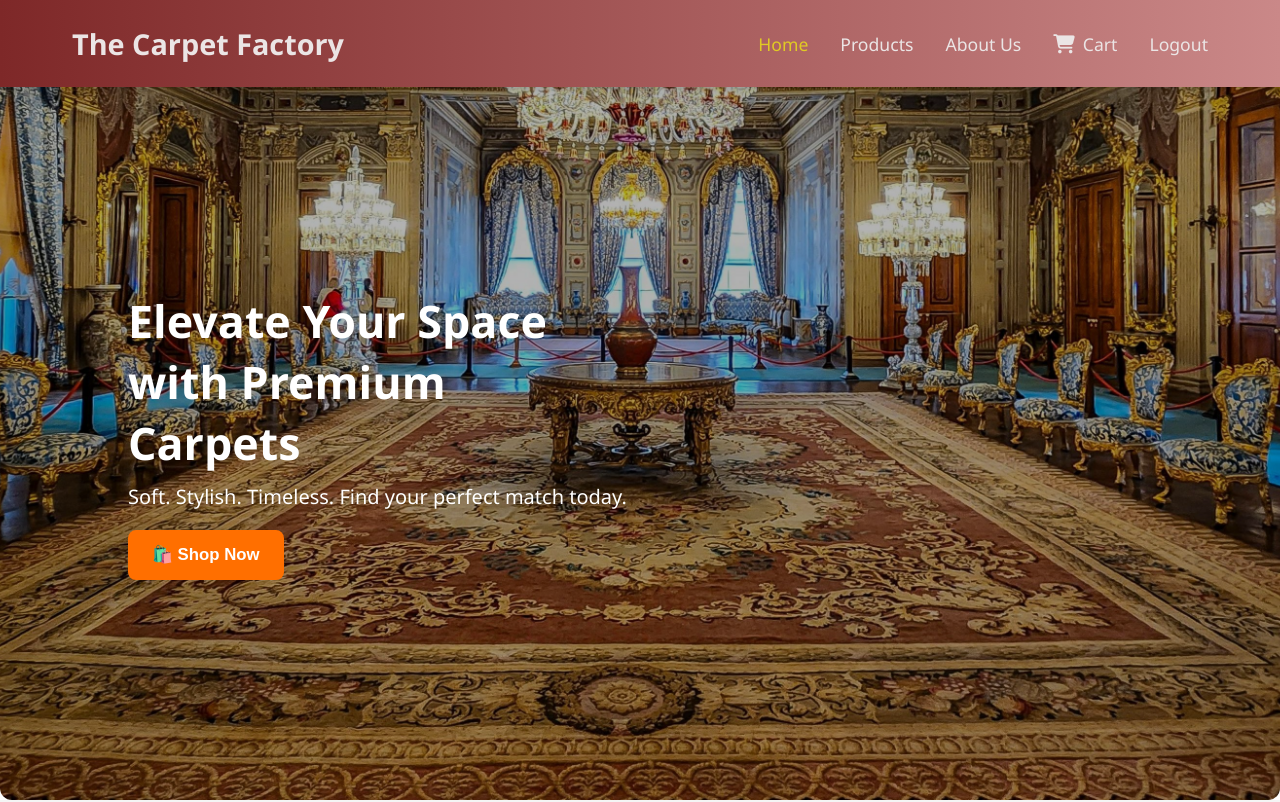
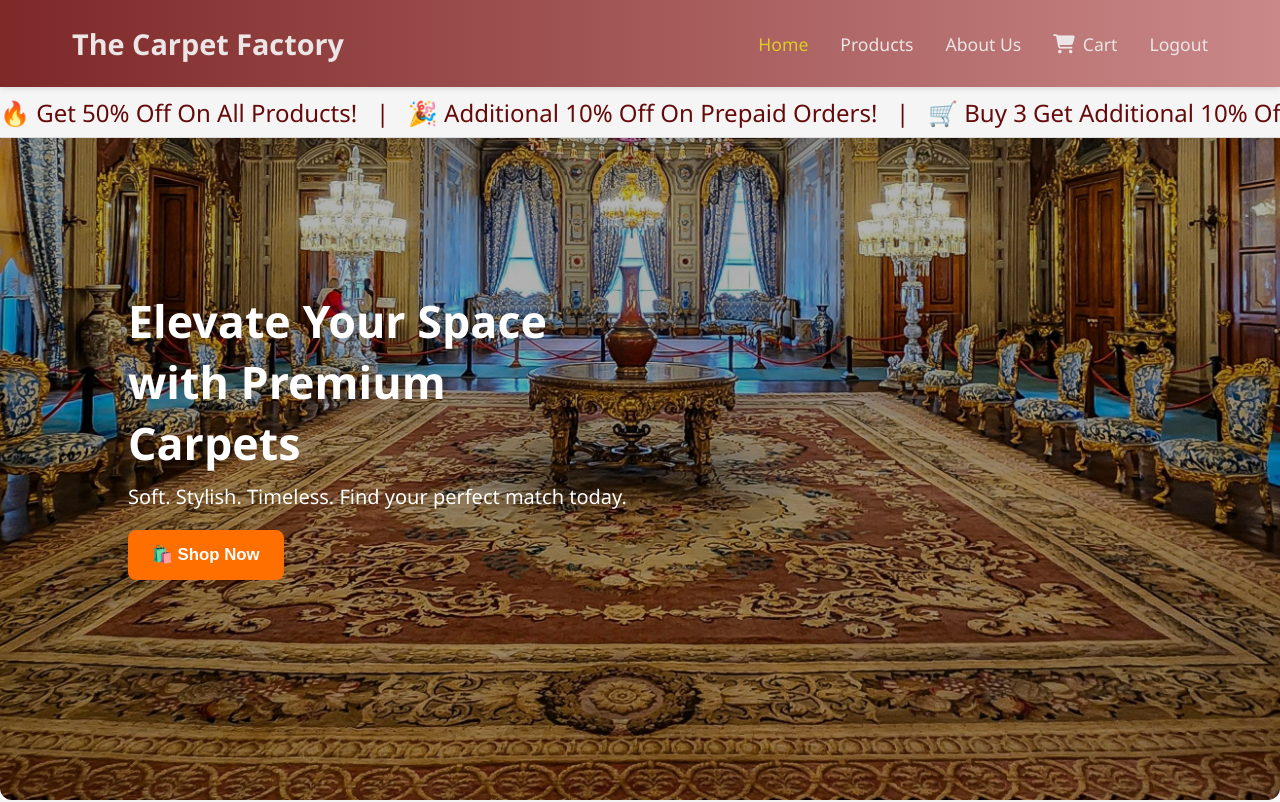
Before and after one commit to Lakshay02020/carpetEcom, an Angular app: page / in a window 1280 px wide. Shown: the top 802 px of the page. Built offline with nearby package versions, Linux system fonts and the light colour scheme; no server answers.

Commit message:
Promotino Strip added

```diff
--- /dev/null
+++ b/src/app/app.component.css
@@ -0,0 +1,3 @@
+.main-content-wrapper {
+  padding-top: 100px; /* navbar height + promo strip height */
+}
--- a/src/app/app.component.html
+++ b/src/app/app.component.html
@@ -1,5 +1,5 @@
 <app-nav-bar *ngIf="showNavbar"></app-nav-bar>
-
+<app-promo-strip></app-promo-strip>
 <main>
   <router-outlet></router-outlet>
 </main>
--- a/src/app/app.component.ts
+++ b/src/app/app.component.ts
@@ -6,14 +6,18 @@ import { NavBarPage } from '../app/features/shared/pages/nav-bar/nav-bar.page';
 import { CommonModule } from '@angular/common';
 import { RouterOutlet } from '@angular/router';
 import { filter } from 'rxjs/operators';
+import { PromotionStripPage } from './features/shared/pages/promotion-strip/promotion-strip.page';
 
 @Component({
   selector: 'app-root',
   standalone: true,
-  imports: [CommonModule, NavBarPage, RouterOutlet],
+  imports: [CommonModule, NavBarPage, RouterOutlet, PromotionStripPage],
   templateUrl: './app.component.html',
 })
 export class AppComponent {
+  title(title: any) {
+    throw new Error('Method not implemented.');
+  }
 
   showNavbar = true;
 
--- /dev/null
+++ b/src/app/features/shared/pages/promotion-strip/promotion-strip.page.css
@@ -0,0 +1,58 @@
+.promo-strip {
+  width: 100%;
+  background-color: #f5f5f5;
+  overflow: hidden;
+  border-bottom: 1px solid #ddd;
+  position: fixed;
+  top: 68px; /* Adjust based on your navbar height */
+  z-index: 500;
+  height: 70px;
+  display: flex;
+  align-items: center;
+}
+
+.promo-text-wrapper {
+  display: flex;
+  width: max-content;
+  animation: scroll-left-desktop 17s linear infinite;
+}
+
+.promo-text {
+  flex-shrink: 0;
+  padding: 35px 0 15px 0;
+  font-size: 24px;
+  color: #650a0a;
+  white-space: nowrap;
+  margin-right: 50px; /* Spacing between segments */
+}
+
+/* Desktop Animation */
+@keyframes scroll-left-desktop {
+  0% {
+    transform: translateX(0);
+  }
+  100% {
+    transform: translateX(-50%);
+  }
+}
+
+/* Mobile-Specific Adjustments */
+@media (max-width: 768px) {
+  .promo-text {
+    font-size: 18px;
+    margin-right: 30px;
+  }
+
+  .promo-text-wrapper {
+    animation: scroll-left-mobile 15s linear infinite;
+  }
+
+  @keyframes scroll-left-mobile {
+    0% {
+      transform: translateX(0);
+    }
+    100% {
+      transform: translateX(-50%);
+    }
+  }
+}
--- /dev/null
+++ b/src/app/features/shared/pages/promotion-strip/promotion-strip.page.html
@@ -0,0 +1,22 @@
+<div class="promo-strip">
+  <div class="promo-text-wrapper">
+    <span class="promo-text">
+      🔥 Get 50% Off On All Products! &nbsp; | &nbsp;
+      🎉 Additional 10% Off On Prepaid Orders! &nbsp; | &nbsp;
+      🛒 Buy 3 Get Additional 10% Off! &nbsp; | &nbsp;
+      🎁 Buy 4 Get Additional 15% Off! &nbsp; | &nbsp;
+    </span>
+    <span class="promo-text">
+      🔥 Get 50% Off On All Products! &nbsp; | &nbsp;
+      🎉 Additional 10% Off On Prepaid Orders! &nbsp; | &nbsp;
+      🛒 Buy 3 Get Additional 10% Off! &nbsp; | &nbsp;
+      🎁 Buy 4 Get Additional 15% Off! &nbsp; | &nbsp;
+    </span>
+        <span class="promo-text">
+      🔥 Get 50% Off On All Products! &nbsp; | &nbsp;
+      🎉 Additional 10% Off On Prepaid Orders! &nbsp; | &nbsp;
+      🛒 Buy 3 Get Additional 10% Off! &nbsp; | &nbsp;
+      🎁 Buy 4 Get Additional 15% Off! &nbsp; | &nbsp;
+    </span>
+    </div>
+</div>
--- a/src/styles.css
+++ b/src/styles.css
@@ -119,4 +119,5 @@
   .popup-actions button:last-child {
     margin-bottom: 0;
   }
+
 }
```
Also changed, not shown: src/app/features/shared/pages/promotion-strip/promotion-strip.page.ts (added, +11 -0 lines).
